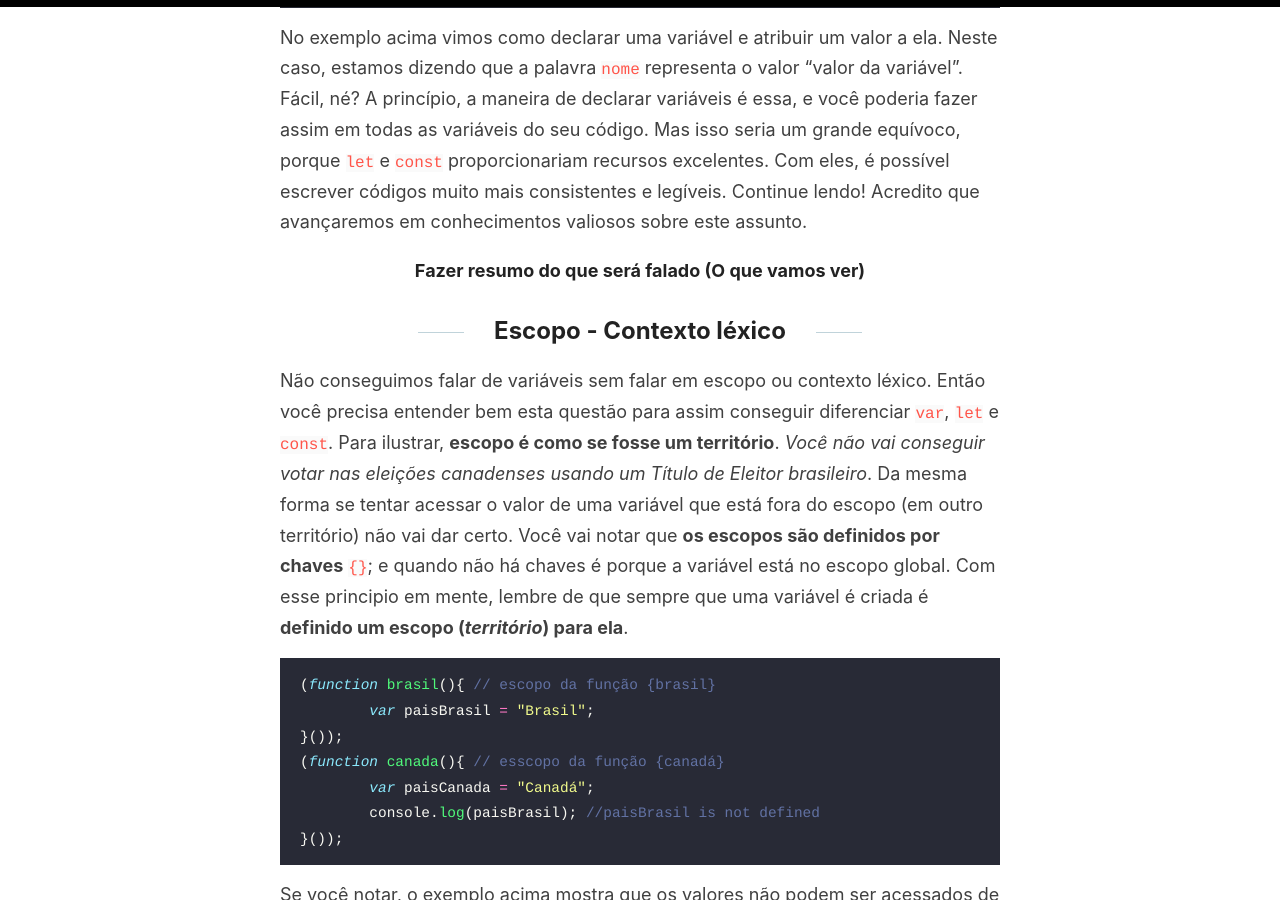
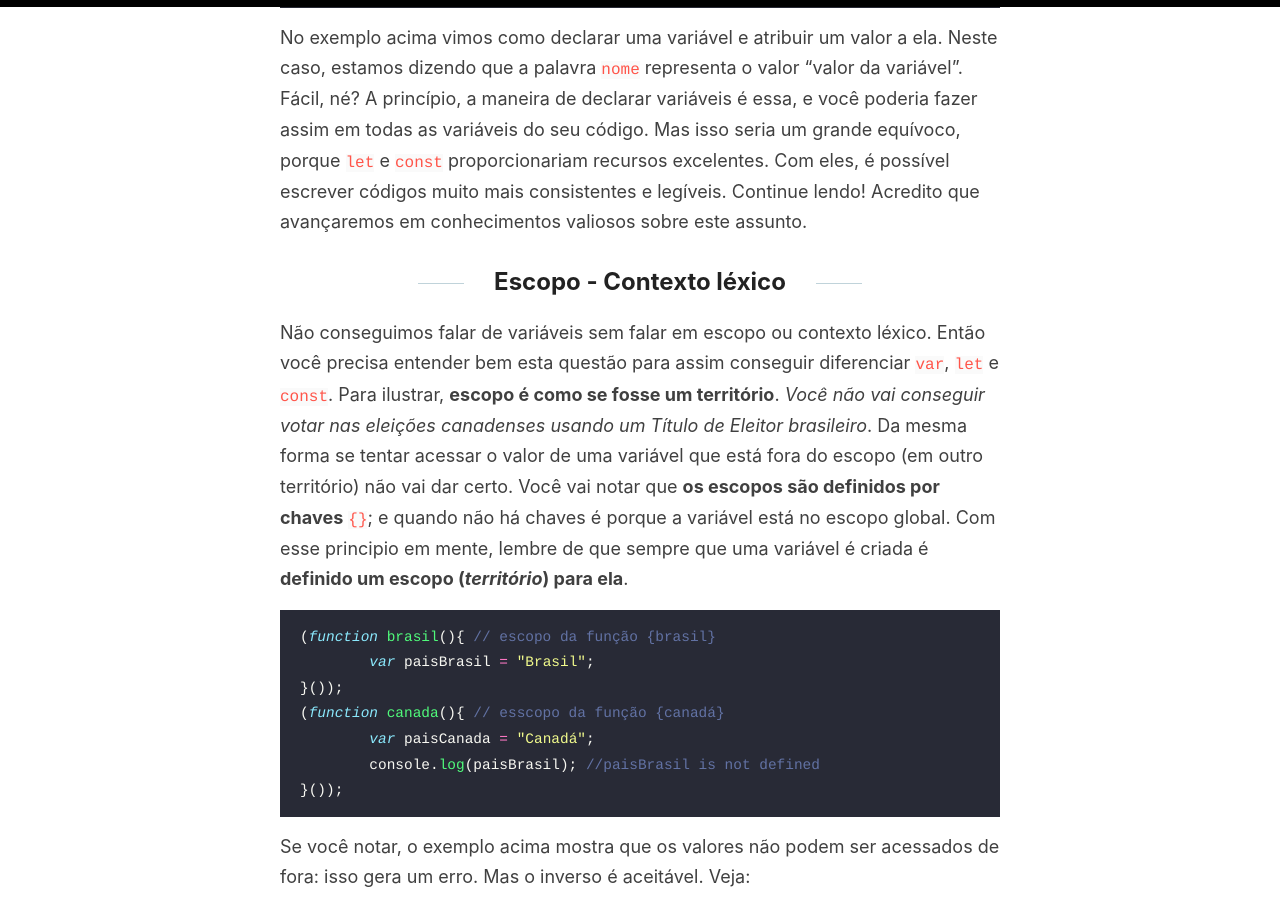
Before and after one commit to mrgenesis/mrgenesis, a Jekyll site: the page built from _posts/2020-04-20-Diferencas-Entre-var-let-e-const.md.md, in a window 1280 px wide and 900 px high, scrolled down 396 px. Built offline with Jekyll 4.4.1, drawn with Linux system fonts in a browser that asks for light colours; our own code applies the rules of GitHub Pages for plain Markdown files; comment, search, counter and statistics services are not loaded; part of the change alters nothing that is shown.

Commit message:
_posts/2020-04-20-Diferencas-Entre-var-let-e-const.md.md updated from https://stackedit.io/

````diff
--- a/_posts/2020-04-20-Diferencas-Entre-var-let-e-const.md.md
+++ b/_posts/2020-04-20-Diferencas-Entre-var-let-e-const.md.md
@@ -13,10 +13,6 @@ console.log(nome); // Output: valor da variável
 ```
 No exemplo acima vimos como declarar uma variável e atribuir um valor a ela. Neste caso, estamos dizendo que a palavra `nome` representa o valor  "valor da variável". Fácil, né?
 A princípio, a maneira de declarar variáveis é essa, e você poderia fazer assim em todas as variáveis do seu código. Mas isso seria um grande equívoco, porque `let` e `const` proporcionariam recursos excelentes. Com eles, é possível escrever códigos muito mais consistentes e legíveis. Continue lendo! Acredito que avançaremos em conhecimentos valiosos sobre este assunto.
-
-#### Fazer resumo do que será falado (O que vamos ver)
-
-
 
 ## Escopo - Contexto léxico
 Não conseguimos falar de variáveis sem falar em escopo ou contexto léxico. Então você precisa entender bem esta questão para assim conseguir diferenciar `var`, `let` e `const`. Para ilustrar, **escopo é como se fosse um território**. *Você não vai conseguir votar nas eleições canadenses usando um Título de Eleitor brasileiro*. Da mesma forma se tentar acessar o valor de uma variável que está fora do escopo (em outro território) não vai dar certo.
@@ -180,5 +176,5 @@ Isso nos leva a outra questão importante: declarar é diferente de atribuir. `v
 
 ---
 <!--stackedit_data:
-eyJoaXN0b3J5IjpbMTkxMjQ5NDk3XX0=
+eyJoaXN0b3J5IjpbNjcxNTUwMDQ2XX0=
 -->
````
